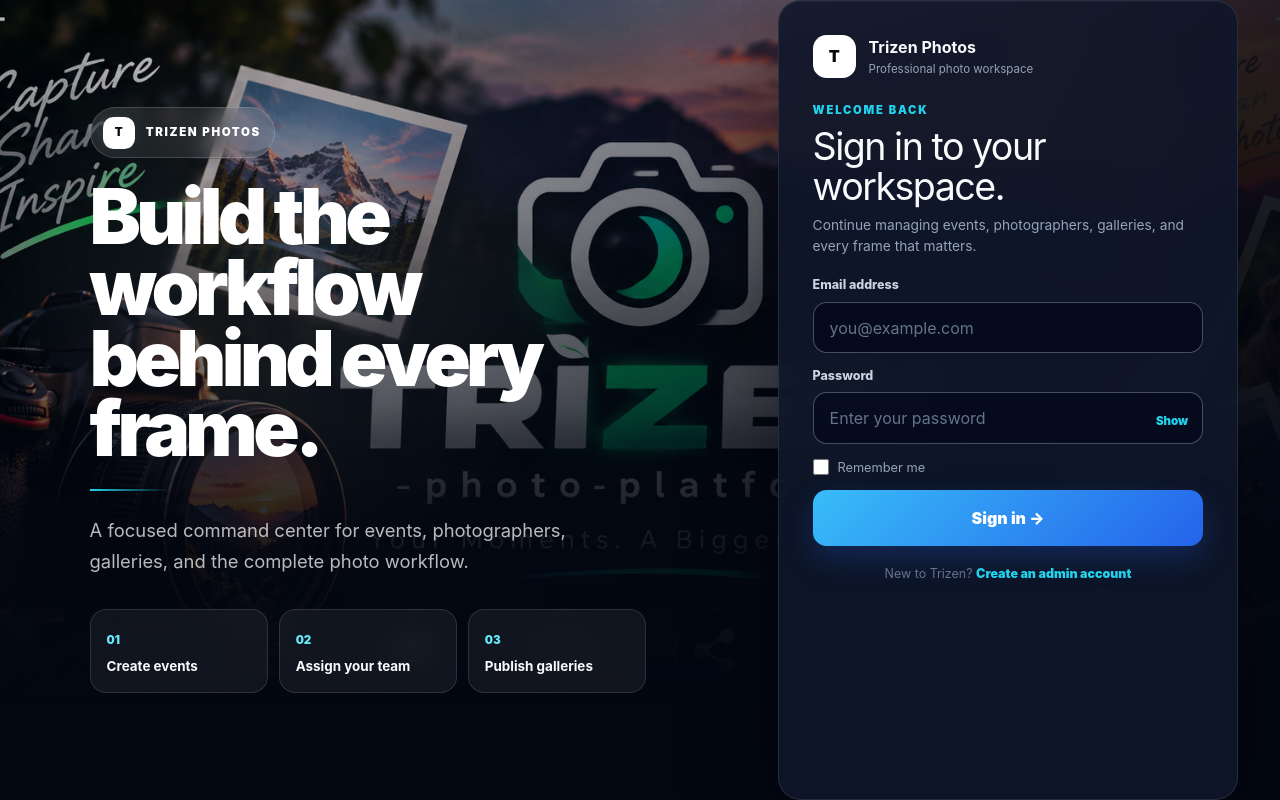
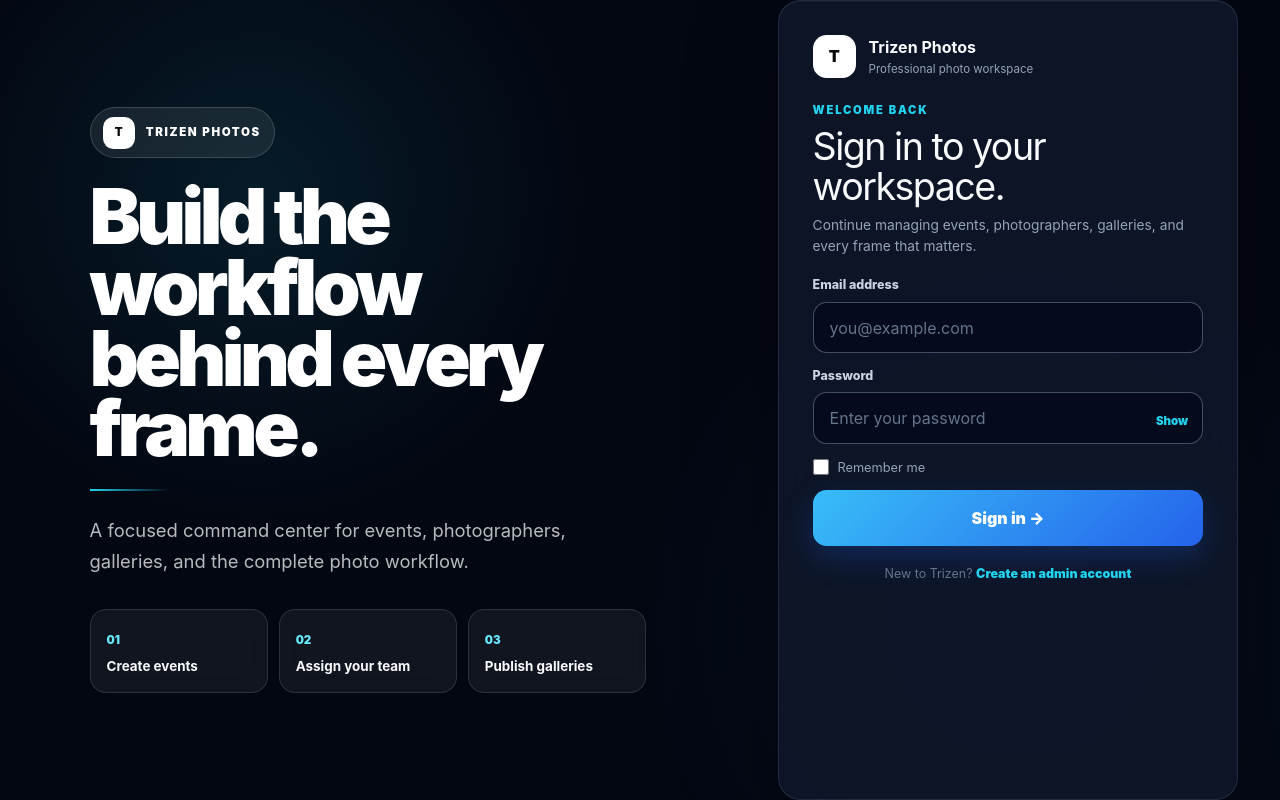
Before and after one commit to Satyakush/trizen-photo-platform, a React (Vite) app in the folder client/: page /login in a window 1280 px wide. Built offline with nearby package versions, Linux system fonts and the light colour scheme; no server answers.

Commit message:
fix: remove remaining Trizen auth photo background

```diff
--- a/client/src/pages/auth/register.css
+++ b/client/src/pages/auth/register.css
@@ -1,6 +1,5 @@
 .trizen-register::before{content:"";position:absolute;inset:0;z-index:-1;background-image:linear-gradient(rgba(148,163,184,.045) 1px,transparent 1px),linear-gradient(90deg,rgba(148,163,184,.045) 1px,transparent 1px);background-size:72px 72px;mask-image:linear-gradient(to bottom,black,transparent 88%)}.trizen-register{min-height:100dvh;display:grid;grid-template-columns:minmax(0,1.15fr) minmax(390px,.85fr);gap:0;padding:0;color:#fff;background:#030712;overflow:hidden;isolation:isolate}
-.trizen-register::before{content:"";position:absolute;inset:0;z-index:-2;background:linear-gradient(90deg,rgba(3,7,18,.1),rgba(3,7,18,.4) 52%,rgba(3,7,18,.84)),url("/trizen-photo.png") center/cover no-repeat}
-.trizen-register::after{content:"";position:absolute;inset:0;z-index:-1;background:radial-gradient(circle at 24% 30%,rgba(255,255,255,.08),transparent 28%),linear-gradient(180deg,transparent 48%,rgba(3,7,18,.84))}
+.trizen-register::after{content:"";position:absolute;inset:0;z-index:-1;background:radial-gradient(circle at 20% 24%,rgba(34,211,238,.10),transparent 28%),radial-gradient(circle at 80% 78%,rgba(59,130,246,.08),transparent 32%),#030712}
 .trizen-register__intro{width:auto;max-width:760px;justify-self:stretch;display:flex;flex-direction:column;justify-content:center;padding:clamp(2rem,7vw,7rem)}
 .trizen-register__eyebrow{display:inline-flex;width:max-content;align-items:center;gap:.65rem;padding:.55rem .8rem;border:1px solid rgba(255,255,255,.16);border-radius:999px;background:rgba(255,255,255,.08);backdrop-filter:blur(14px);font-size:.72rem;font-weight:900;letter-spacing:.14em;text-transform:uppercase}
 .trizen-register__mark{width:2rem;height:2rem;display:grid;place-items:center;border-radius:.65rem;background:#fff;color:#09090b}
```
